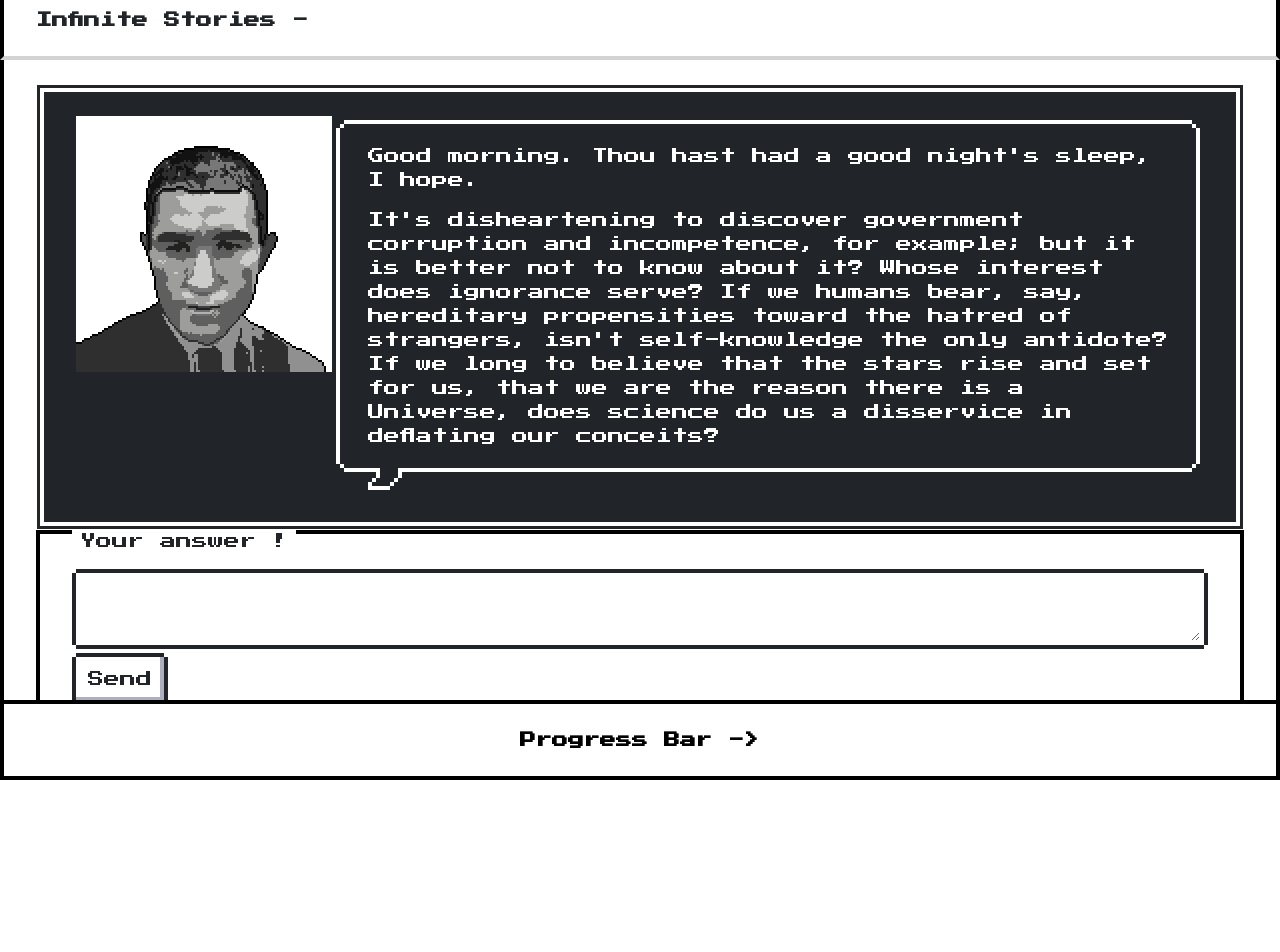
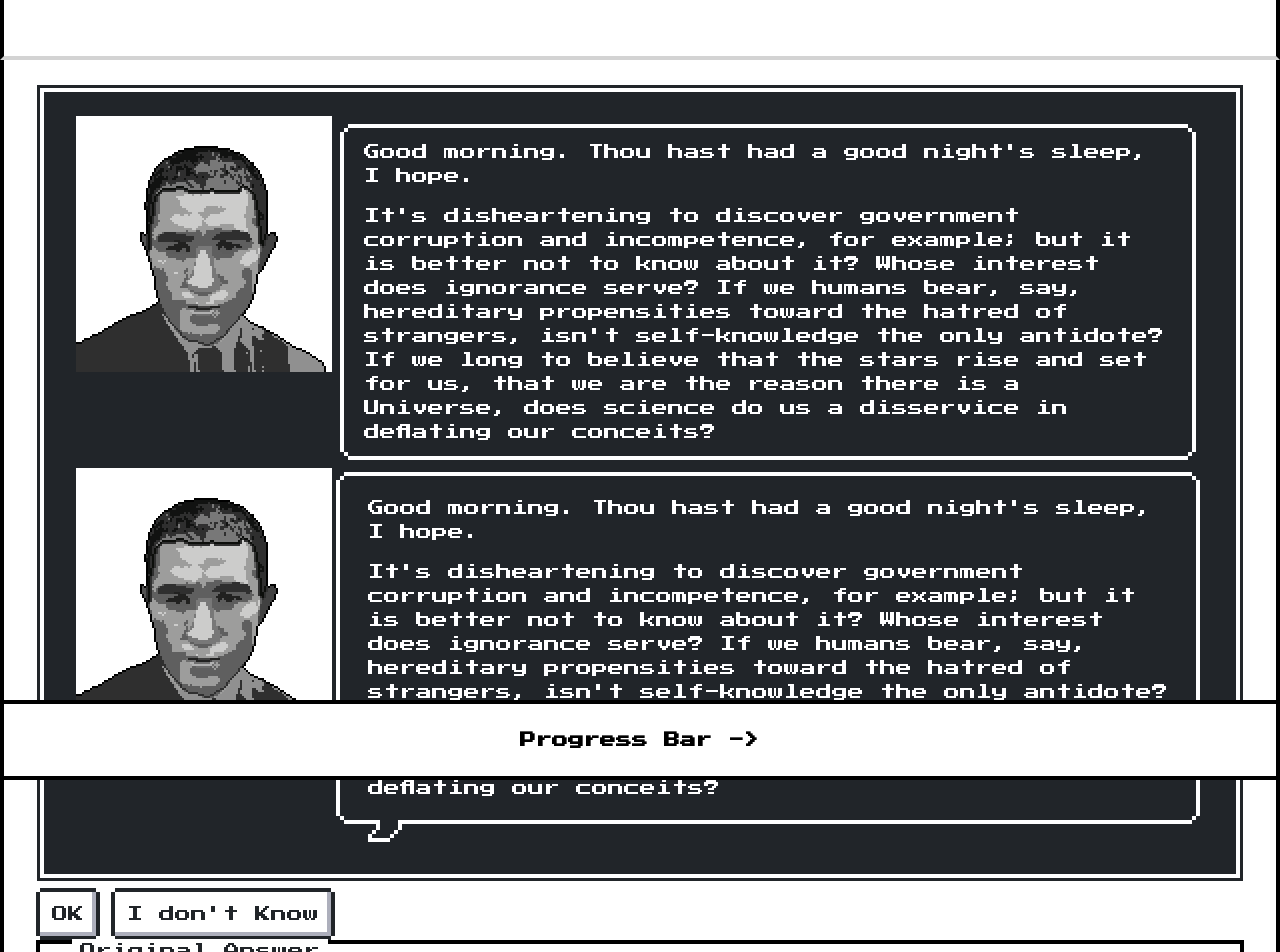
Before and after one commit to olivierpierre85/infinite-stories, a Vue app in the folder frontend/: page / in a window 1280 px wide. Shown: the part 20-972 px from the top of the page. Before the commit the page ends 852 px from the top, so only its background shows below. Built offline with nearby package versions, Linux system fonts and the light colour scheme.

Commit message:
visual experiments

```diff
--- a/frontend/src/components/Content.vue
+++ b/frontend/src/components/Content.vue
@@ -8,26 +8,32 @@
                     <img src="@/assets/yukiopixel.png"/>
                 </div>
                 <!-- Balloon -->
+                <div class="nes-container is-rounded is-dark is-message">
+                    <p>Good morning. Thou hast had a good night's sleep, I hope.</p>
+                  <p>It's disheartening to discover government corruption and incompetence, for example; but it is better not to know about it? Whose interest does ignorance serve? If we humans bear, say, hereditary propensities toward the hatred of strangers, isn't self-knowledge the only antidote? If we long to believe that the stars rise and set for us, that we are the reason there is a Universe, does science do us a disservice in deflating our conceits?</p>
+
+                </div>
+            </section>
+            <section class="message -left">
+                <div class="message-img">
+                    <img src="@/assets/yukiopixel.png"/>
+                </div>
+                <!-- Balloon -->
                 <div class="nes-balloon from-left is-dark">
                     <p>Good morning. Thou hast had a good night's sleep, I hope.</p>
                   <p>It's disheartening to discover government corruption and incompetence, for example; but it is better not to know about it? Whose interest does ignorance serve? If we humans bear, say, hereditary propensities toward the hatred of strangers, isn't self-knowledge the only antidote? If we long to believe that the stars rise and set for us, that we are the reason there is a Universe, does science do us a disservice in deflating our conceits?</p>
 
                 </div>
+
             </section>
-
-              <!-- <section class="message -right">
-              <div class="nes-balloon from-right is-dark">
-                  <p>Good morning. Thou hast had a good night's sleep, I hope.</p>
-                  <p>It's disheartening to discover government corruption and incompetence, for example; but it is better not to know about it? Whose interest does ignorance serve? If we humans bear, say, hereditary propensities toward the hatred of strangers, isn't self-knowledge the only antidote? If we long to believe that the stars rise and set for us, that we are the reason there is a Universe, does science do us a disservice in deflating our conceits?</p>
-              </div>
-
-              </section> -->
           </section>
       </section>
 
       <section>
+                        <button type="button" class="nes-btn btn-answer">OK</button>
+              <button type="button" class="nes-btn btn-answer">I don't Know </button>
           <div class="nes-container with-title ">
-              <p class="title">Your answer !</p>
+              <p class="title">Original Answer</p>
               <textarea id="textarea_field" class="nes-textarea"></textarea>
               <button type="button" class="nes-btn">Send</button>
           </div>
@@ -46,10 +52,23 @@ export default {
 </script>
 
 <style>
+@media (max-width: 800px) {
+  .message {
+    flex-direction: column;
+  }
+}
+
+.btn-answer {
+    margin-right : 15px;
+    margin-top : 10px;
+}
 .nes-container-main {
     margin-top: 80px;
     margin-bottom: 75px;
     border-top: 0px;
+}
+.nes-container.is-message {
+    border-image-repeat: stretch!important;
 }
 
 .message-img {
--- a/frontend/src/components/Header.vue
+++ b/frontend/src/components/Header.vue
@@ -1,6 +1,6 @@
 <template>
     <div class="nes-container nes-container-top header">
-        <strong>Infinite Stories - {{ name }}</strong>
+        <strong>{{ name }}</strong>
     </div>
 </template>
 
```
